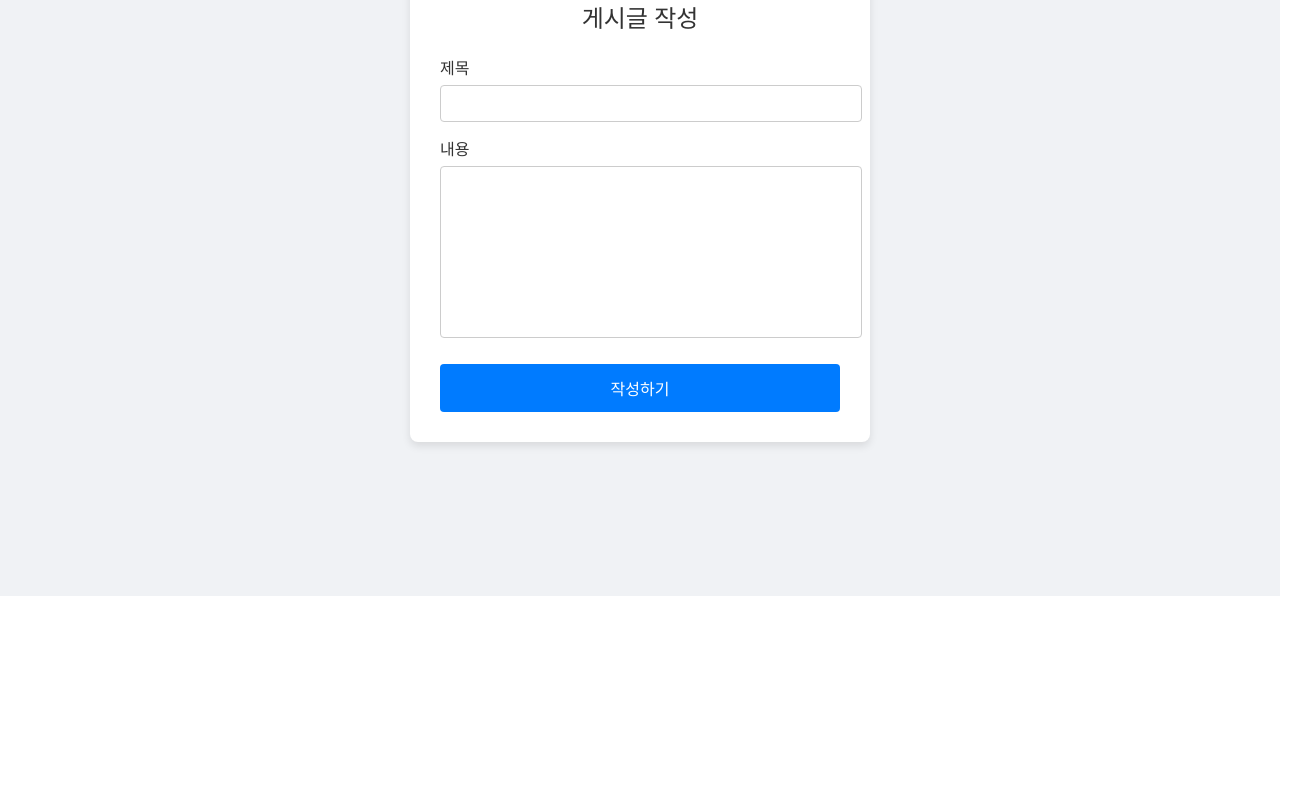
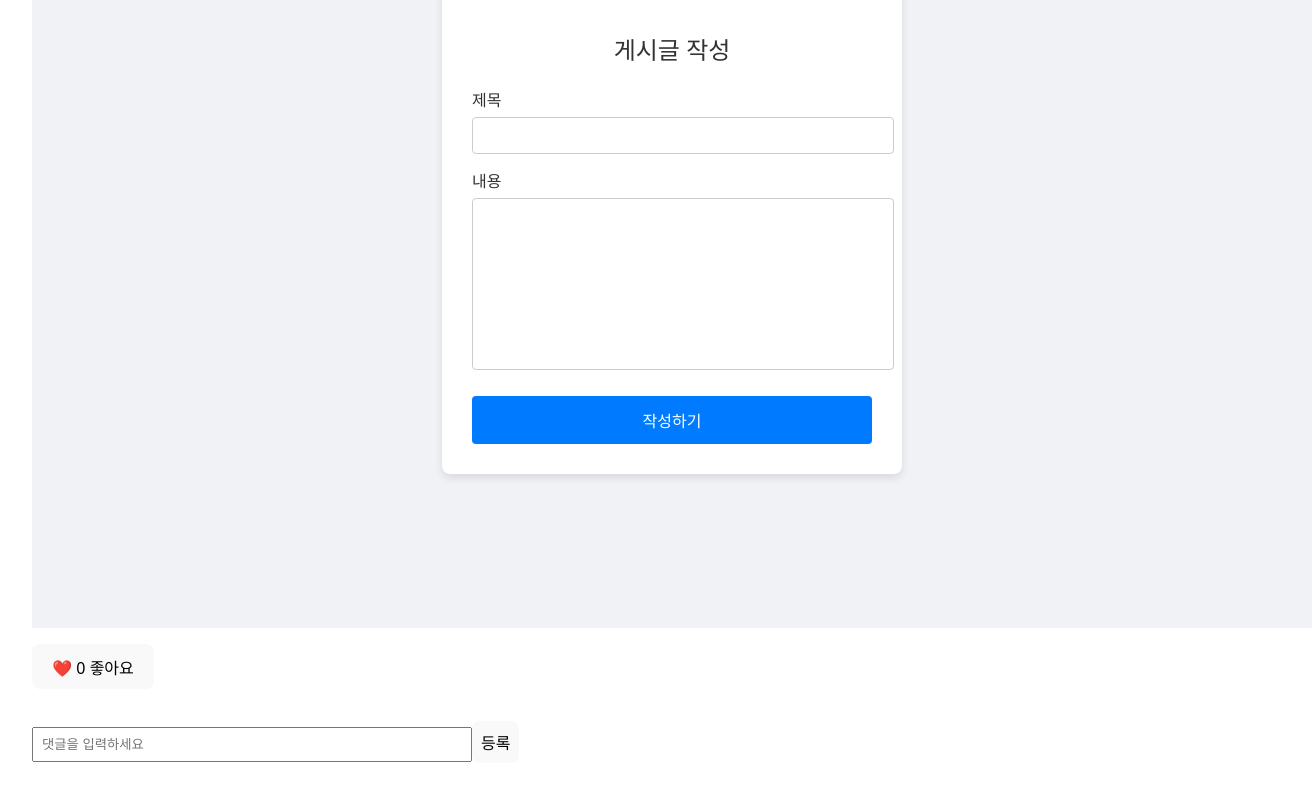
Before and after one commit to likelion6team/likelion6team_FE, a React (Vite) app: page /post in a window 1280 px wide. Shown: the part 284-1084 px from the top of the page, 1312 px wide, since content can reach past the window. Before the commit the page ends 880 px from the top, so only its background shows below. Built offline with nearby package versions, Linux system fonts and the light colour scheme.

Commit message:
댓글 좋아요 수정

```diff
--- a/src/components/CommentSection.jsx
+++ b/src/components/CommentSection.jsx
@@ -0,0 +1,35 @@
+import React, { useState } from 'react';
+
+function CommentSection() {
+  const [comment, setComment] = useState('');
+  const [comments, setComments] = useState([]);
+
+  const handleSubmit = (e) => {
+    e.preventDefault();
+    if (comment.trim()) {
+      setComments([...comments, comment]);
+      setComment('');
+    }
+  };
+
+  return (
+    <div style={{ marginTop: '2rem' }}>
+      <form onSubmit={handleSubmit}>
+        <input
+          value={comment}
+          onChange={(e) => setComment(e.target.value)}
+          placeholder="댓글을 입력하세요"
+          style={{ padding: '0.5rem', width: '70%' }}
+        />
+        <button type="submit" style={{ padding: '0.5rem' }}>등록</button>
+      </form>
+      <ul style={{ marginTop: '1rem' }}>
+        {comments.map((c, i) => (
+          <li key={i}>💬 {c}</li>
+        ))}
+      </ul>
+    </div>
+  );
+}
+
+export default CommentSection;
--- /dev/null
+++ b/src/components/LikeButton.jsx
@@ -0,0 +1,15 @@
+import React, { useState } from 'react';
+
+function LikeButton() {
+  const [likes, setLikes] = useState(0);
+
+  const handleLike = () => setLikes(likes + 1);
+
+  return (
+    <button onClick={handleLike} style={{ marginTop: '1rem' }}>
+      ❤️ {likes} 좋아요
+    </button>
+  );
+}
+
+export default LikeButton;
--- a/src/pages/Postpage.jsx
+++ b/src/pages/Postpage.jsx
@@ -1,6 +1,8 @@
 import React from 'react';
 import PostForm from '../post/Post.jsx';
 import { submitPost } from '../post/Post.js';
+import LikeButton from '../components/LikeButton';
+import CommentSection from '../components/CommentSection';
 
 const PostPage = () => {
   const handlePostSubmit = async (data) => {
@@ -13,8 +15,10 @@ const PostPage = () => {
   };
 
   return (
-    <div>
+    <div style={{ maxWidth: '600px', margin: 'auto', padding: '2rem' }}>
       <PostForm onSubmit={handlePostSubmit} />
+      <LikeButton />
+      <CommentSection />
     </div>
   );
 };
```
Also changed, not shown: src/components/CommentForm.jsx (deleted), src/components/CommentList.jsx (deleted), src/components/PostActions.jsx (deleted), src/components/PostHeader.jsx (deleted).
